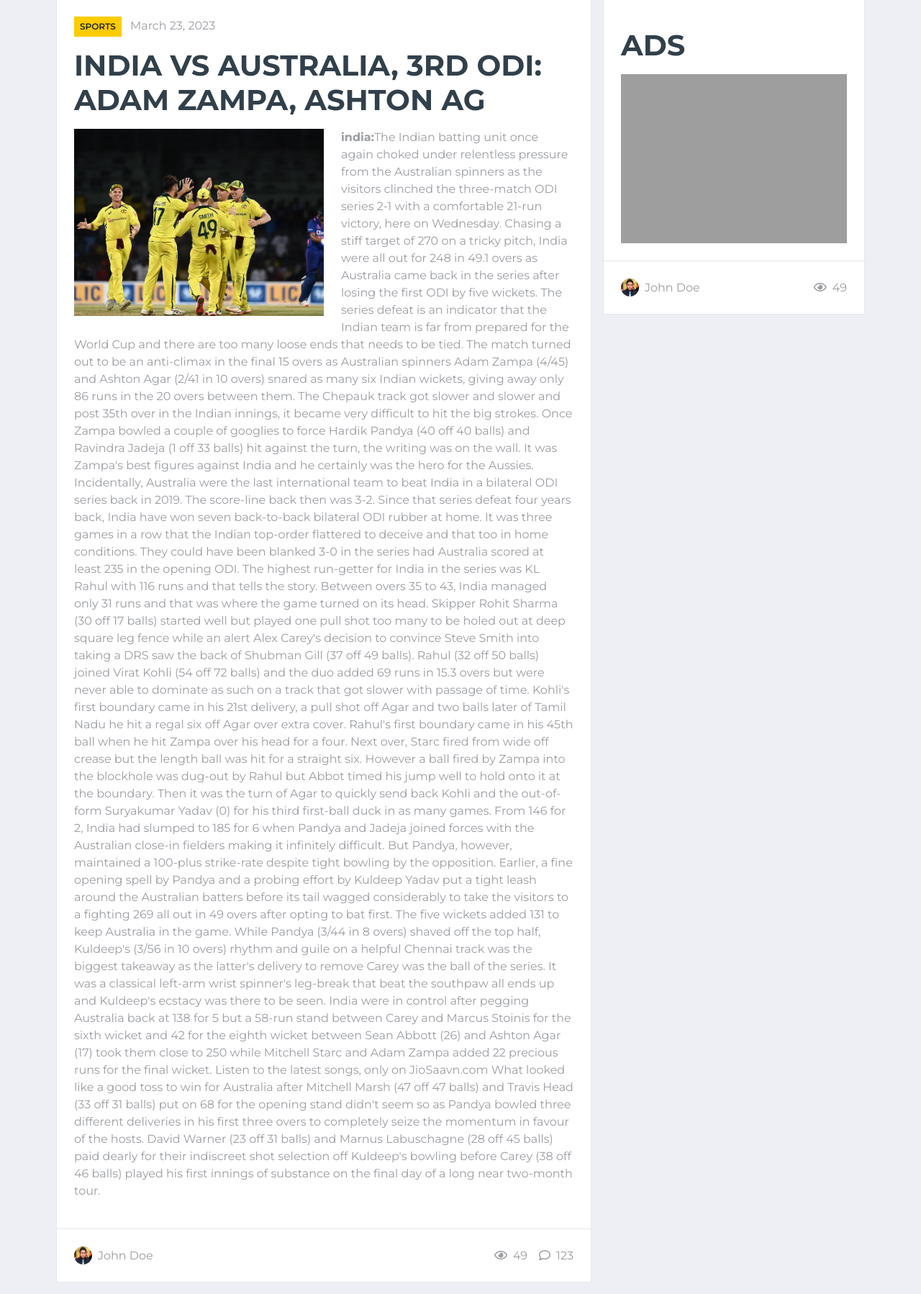
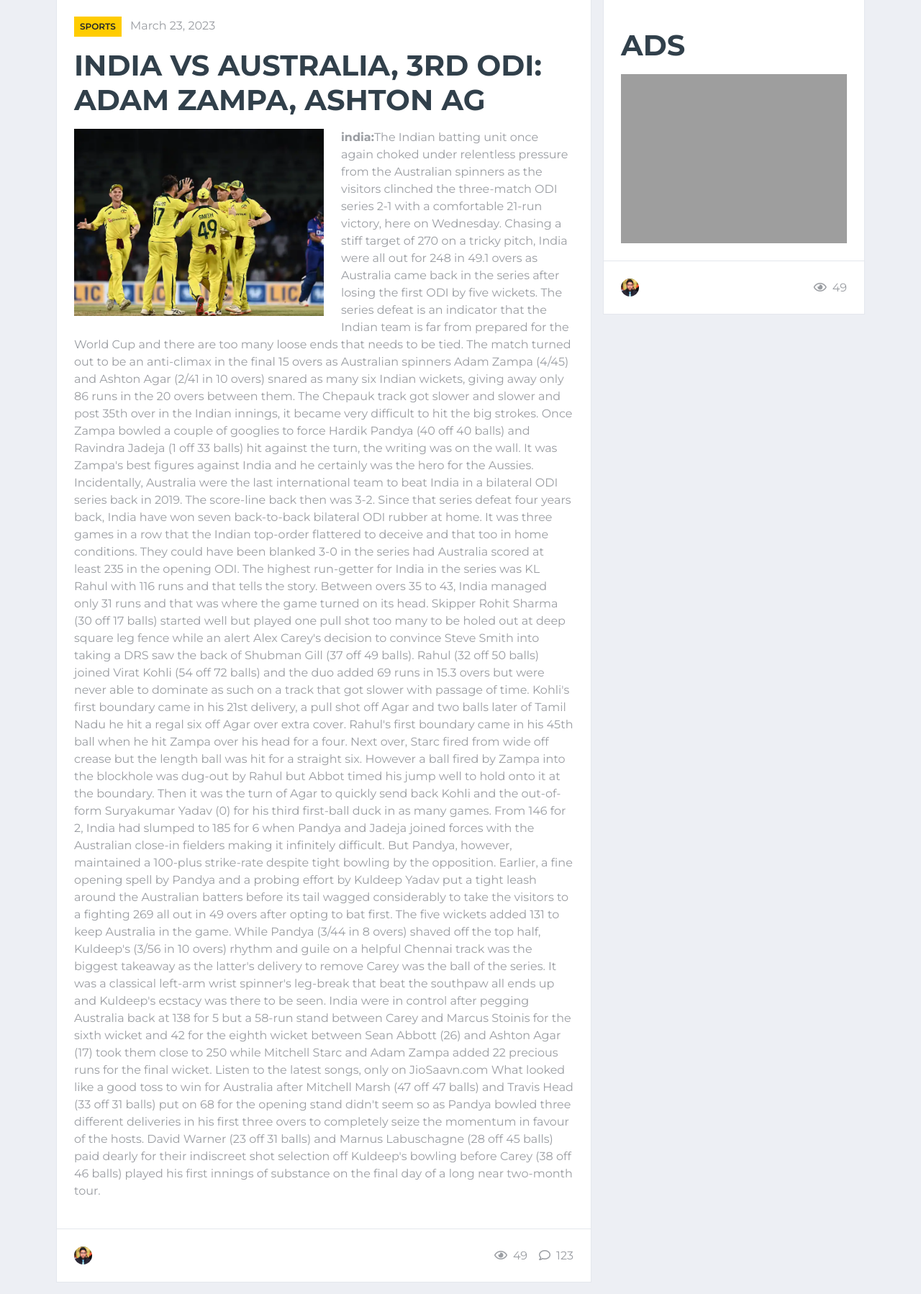
Before and after one commit to vimalprakash404/vnews, a Django app: page /news/3 in a window 1280 px wide. Shown: the part 227-2025 px from the top of the page at 72% size. Run offline with Django 4.2, Linux system fonts and the light colour scheme; data comes from the database, SQL or seed files in the repository; both versions use the stored data as it was after the commit; some libraries are stand-ins or nearby versions; grey boxes are pictures that could not be loaded.

Commit message:
ads bug fix

```diff
--- a/templates/user/single.html
+++ b/templates/user/single.html
@@ -20,7 +20,7 @@
                 <div class="d-flex justify-content-between bg-white border border-top-0 p-4">
                     <div class="d-flex align-items-center">
                         <img class="rounded-circle mr-2" src="img/user.jpg" width="25" height="25" alt="">
-                        <span>John Doe</span>
+                        {% comment %} <span>John Doe</span> {% endcomment %}
                     </div>
                     <div class="d-flex align-items-center">
                         <span class="ml-3"><i class="far fa-eye mr-2"></i>{{news.views}}</span>
@@ -42,7 +42,7 @@
             <div class="d-flex justify-content-between bg-white border border-top-0 p-4">
                 <div class="d-flex align-items-center">
                     <img class="rounded-circle mr-2" src="img/user.jpg" width="25" height="25" alt="">
-                    <span>John Doe</span>
+                    {% comment %} <span>John Doe</span> {% endcomment %}
                 </div>
                 <div class="d-flex align-items-center">
                     <span class="ml-3"><i class="far fa-eye mr-2"></i>{{news.views}}</span>
```
Also changed, not shown: db.sqlite3.
